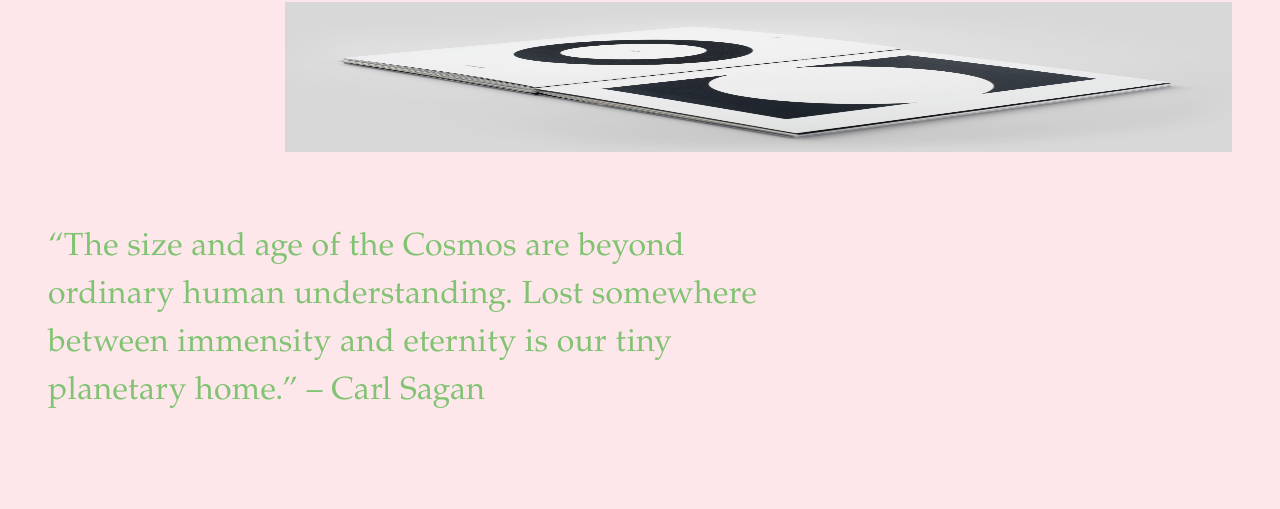
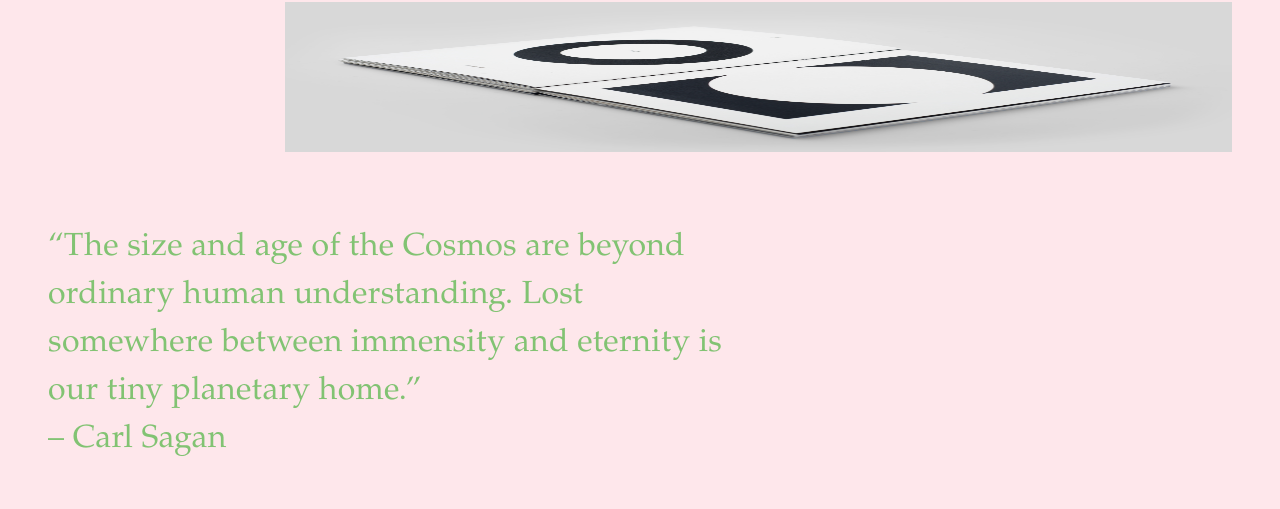
Before and after one commit to rubenhussong/kraut-und-ruben-web, a PHP site: page / in a window 1280 px wide, after a click that opens the changed part; the page is wider, and only the part inside the window is pictured. Shown: the part 299-808 px from the top of that part. Run offline with PHP 8.4, Linux system fonts and the light colour scheme; style sheets or scripts are compiled from the project's sources; some web fonts are replaced.

Commit message:
project page layout fix, space texts

```diff
--- a/app/php/modules/projects/page-space.php
+++ b/app/php/modules/projects/page-space.php
@@ -13,8 +13,11 @@
 
 <div class="project-description scroll-animation">
     <p>
-        “The size and age of the Cosmos are beyond ordinary human understanding. Lost somewhere between immensity and eternity is our tiny planetary home.” <span>– Carl Sagan</span>
-    </p>
+        <?php if ($lang == 'de'): ?>
+            »The size and age of the Cosmos are beyond ordinary human understanding. Lost somewhere between immensity and eternity is our tiny planetary home.« <span>– Carl Sagan</span>
+        <?php else: ?>
+            “The size and age of the Cosmos are beyond ordinary human understanding. Lost somewhere between immensity and eternity is our tiny planetary home.” <span>– Carl Sagan</span>
+        <?php endif ?></p>
 </div>
 
 <div class="project-images">
@@ -36,7 +39,11 @@
     </div>
     <div class="image-description left scroll-animation">
         <p>
-            This project attempts an exploration of the word space and its many meanings. Stretching from the vast expanse of the universe to the measurements of small everyday items, space is everywhere. And yet it doesn't truly exist. Space is the absence of matter.
+            <?php if ($lang == 'de'): ?>
+                Dieses Projekt wagt den Versuch, dem Wort »space« und seinen vielen Bedeutungen auf den Grund zu gehen. Von der endlosen Weite des Universums über geographische Räume hin zu mathematischen und philosophischen Auseinandersetzungen: Raum ist überall. Und doch existiert er nicht tatsächlich. Raum ist das Zwischendrin, die Abwesenheit von Substanz.
+            <?php else: ?>
+                This project attempts an exploration of the word “space” and its many meanings. Stretching from the vast expanse of the universe to the measurements of small everyday items, space is everywhere. And yet it doesn't truly exist. Space is the in-between, the absence of solid matter.
+            <?php endif ?>
         </p>
     </div>
     <div class="img-container img-middle right scroll-animation">
--- a/app/scss/layout/page-main/section-about.scss
+++ b/app/scss/layout/page-main/section-about.scss
@@ -11,7 +11,6 @@
     padding: 0 (.5 * $gutter-x) (.5 * $gutter-y);
     a {
       display: inline-block;
-      overflow: visible;
       @include font-serif(l, false, false, italic);
       @include hover--about-link();
     }
--- a/app/scss/layout/page-project/_page-project.scss
+++ b/app/scss/layout/page-project/_page-project.scss
@@ -28,16 +28,22 @@
     img {
       width: 80%;
       float: right;
+      @include bp(m) {
+      width: 100%;
+    }
     }
   }
   .project-description {
+    box-sizing: border-box;
     display: inline-block;
     padding: (.5 * $gutter-y) $gutter-x;
+    width: 50rem;
     max-width: 100%;
-    width: 45rem;
     @include font-serif(l, .01em, 1.5);
     p {
-      width: 100%;
+      span {
+        display: block;
+      }
     }
   }
   .project-images {
@@ -46,6 +52,7 @@
     display: inline-block;
     box-sizing: border-box;
     .img-container {
+      box-sizing: border-box;
       padding: $gutter-y (.5 * $gutter-x);
       &.img-small { width: 30%; }
       &.img-middle { width: 50%; }
@@ -53,7 +60,7 @@
       @include bp(m) {
         &.img-small { width: 70%; }
         &.img-middle { width: 80%; }
-        &.img-large { width: 90%; }
+        &.img-large { width: 100%; }
       }
       img { width: 100%; }
       p {
@@ -64,7 +71,7 @@
     }
     .image-description {
       padding: $gutter-y (.5 * $gutter-x);
-      width: 17rem;
+      width: 21rem;
       @include font-serif(s);
     }
   }
```
